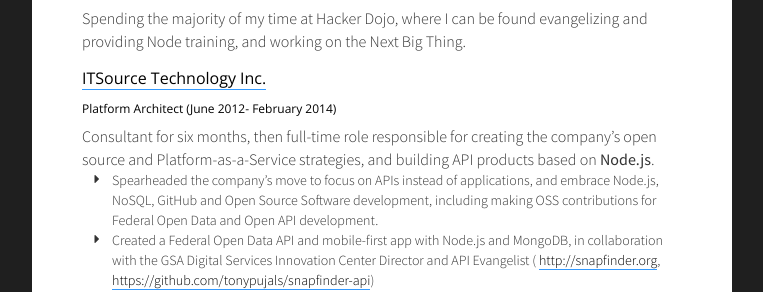
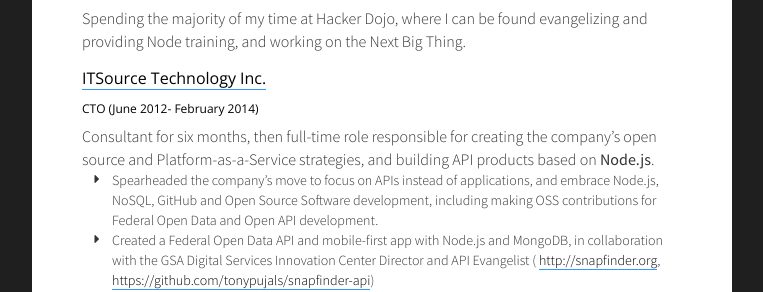
Before and after one commit to subfuzion/subfuzion.github.io, a Jekyll site: the page resume/index.html, which Jekyll copies as it is, in a window 1280 px wide and 900 px high, scrolled down 1187 px. Shown: the part 160-452 px from the top of the window, without its empty margins (258-1021 px from the left). Built offline with Jekyll 4.4.1, drawn with Linux system fonts in a browser that asks for light colours; nearby versions of some CDN libraries; library files that are not in the unit come from our copies.

Commit message:
updated resume

```diff
--- a/resume/index.html
+++ b/resume/index.html
@@ -179,7 +179,7 @@
 
     <h4><a href="http://www.itsourcetek.com" target=_blank>ITSource Technology
       Inc.</a></h4>
-    <h5>Platform Architect (June 2012- February 2014)</h5>
+    <h5>CTO (June 2012- February 2014)</h5>
 
     <p>Consultant for six months, then full-time role responsible for creating
       the company’s open source and Platform-as-a-Service strategies, and
```
